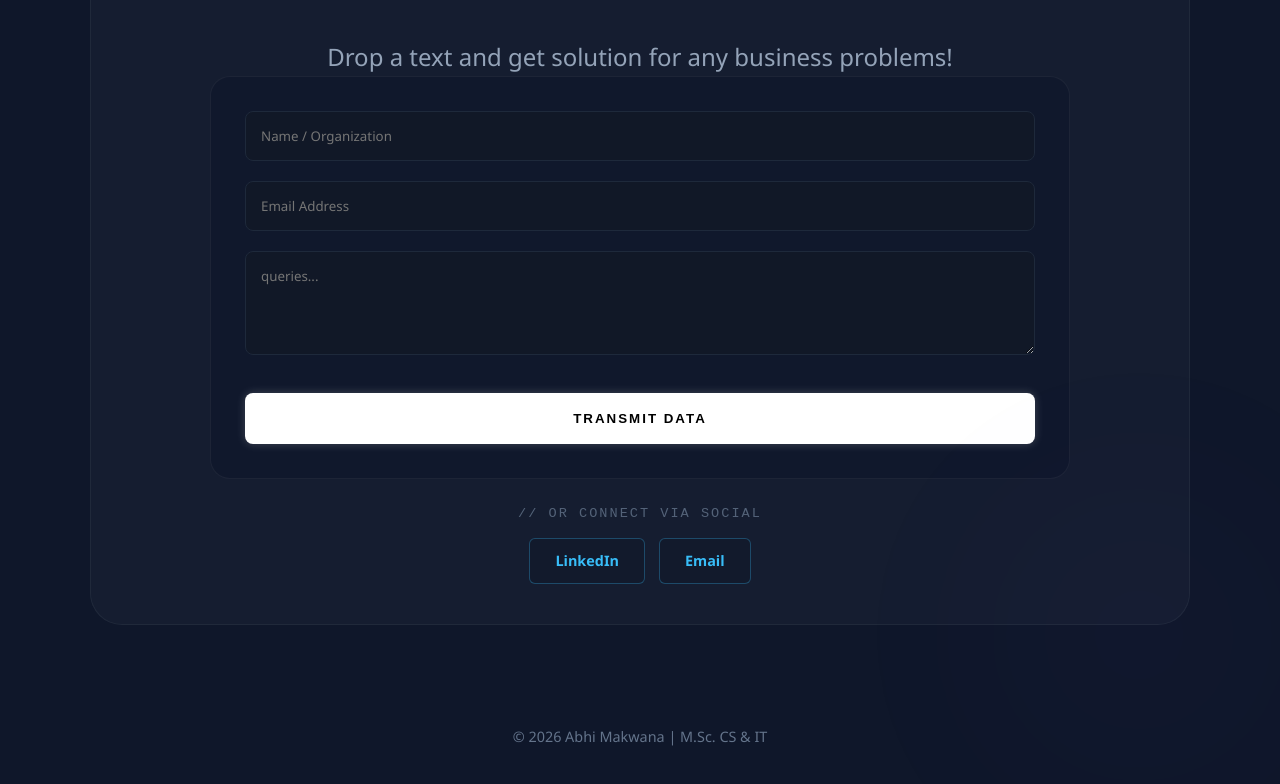
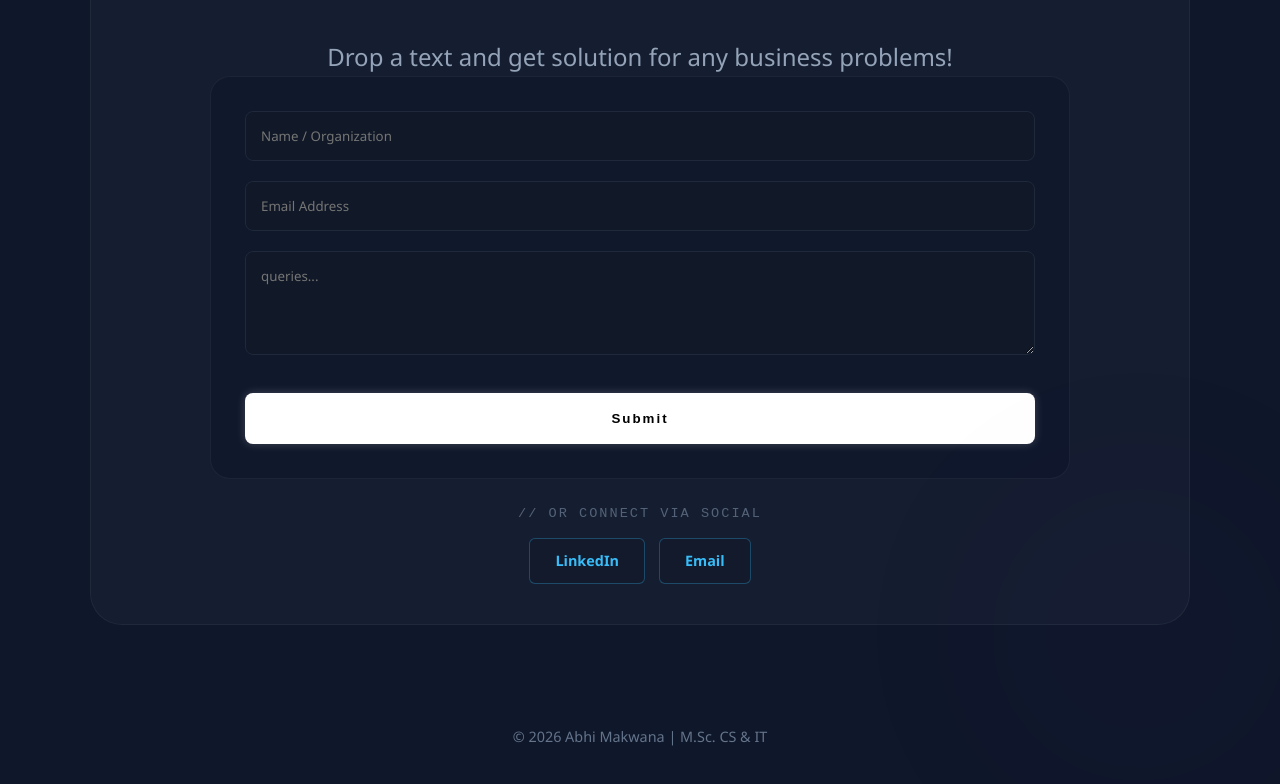
Before and after one commit to Abhimak4/abhishek-portfolio, a React (Vite) app: page / in a window 1280 px wide. Shown: the part 2880-3664 px from the top of the page. Built offline with nearby package versions, Linux system fonts and the light colour scheme; no server answers.

Commit message:
Submit button text

```diff
--- a/src/components/Contact.jsx
+++ b/src/components/Contact.jsx
@@ -98,7 +98,7 @@ function Contact() {
         </div>
 
         <button type="submit" className="transmit-btn" disabled={loading}>
-          {loading ? "Sending..." : "TRANSMIT DATA"}
+          {loading ? "Sending..." : "Submit"}
         </button>
       </form>
 
```
